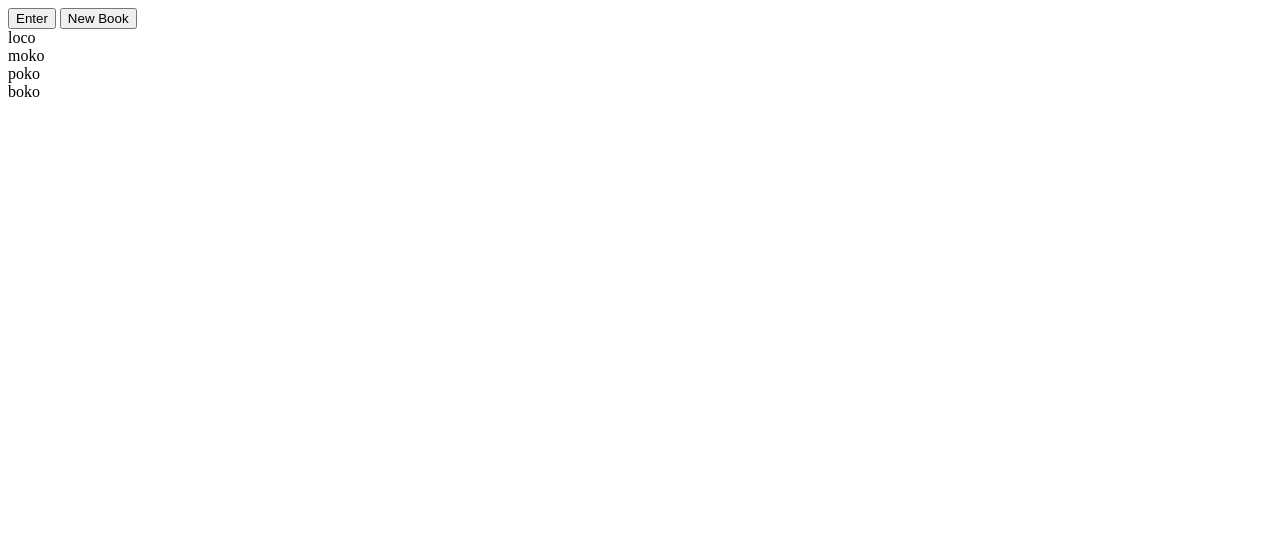
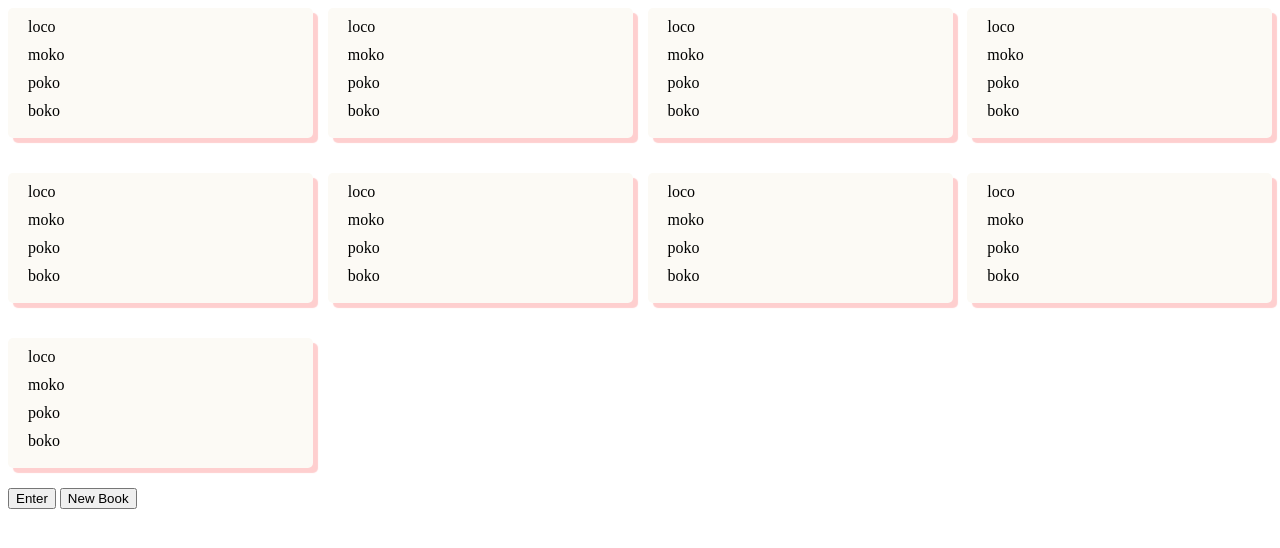
Before and after one commit to teajm/library, a plain HTML site: page index.html in a window 1280 px wide. Drawn offline with Linux system fonts and the light colour scheme.

Commit message:
added grid formatting

```diff
--- a/index.html
+++ b/index.html
@@ -5,6 +5,7 @@
     <meta http-equiv="X-UA-Compatible" content="IE=edge">
     <meta name="viewport" content="width=device-width, initial-scale=1.0">
     <title>Library</title>
+    <link rel = "stylesheet" href = "style.css">
 </head>
 <body>
     <div class ="container">
@@ -12,7 +13,8 @@
 
         </div>
         <div class = "library">
-            <div class = "cards-block">
+            <div class = "cardblock">
+
             </div>
             <div class = "controls">
                 <button class = "addButton" id = "control-buttons">Enter</button>
--- a/script.js
+++ b/script.js
@@ -7,7 +7,7 @@ const container = document.querySelector('.container');
 const addButton = document.querySelector('.addButton');
 const newBookButton = document.querySelector('.newBookButton');
 const addBookButton = document.querySelector('.addBookButton');
-const bookContainerDiv = document.querySelector('.cards-block');
+const bookContainerDiv = document.querySelector('.cardblock');
 // addButton.addEventListener ('click', renderLibrary());
 newBookButton.addEventListener ('click', openForm());
 
@@ -90,8 +90,8 @@ function createDisplay(obj){
     authorDiv.setAttribute("id","bookauthor");
     pagesDiv.setAttribute("id","bookpages");
     readDiv.setAttribute("id","bookstatus");
-    bookContainerDiv.setAttribute('data', library.indexOf(obj));
-    container.appendChild(bookContainerDiv);
+    // bookContainerDiv.setAttribute('data', library.indexOf(obj));
+
 
     bookDiv.classList.add('book');
     bookContainerDiv.appendChild(bookDiv);
@@ -113,6 +113,14 @@ function createDisplay(obj){
     bookDiv.appendChild(readDiv);
 }
 addBookToLibrary("loco","moko","poko","boko");
+addBookToLibrary("loco","moko","poko","boko");
+addBookToLibrary("loco","moko","poko","boko");
+addBookToLibrary("loco","moko","poko","boko");
+addBookToLibrary("loco","moko","poko","boko");
+addBookToLibrary("loco","moko","poko","boko");
+addBookToLibrary("loco","moko","poko","boko");
+addBookToLibrary("loco","moko","poko","boko");
+addBookToLibrary("loco","moko","poko","boko");
 
 
 // renderLibrary(0);
--- a/style.css
+++ b/style.css
@@ -0,0 +1,38 @@
+:root {
+    --dark-text: rgb(53, 53, 67);
+    --light-text: white;
+    --grey-text:rgb(119, 119, 119);
+    /* --hover-link: rgb(45, 109, 212); */
+    --background-col: rgb(234, 234, 240);
+    --shadow-col:#fecfcf;
+}
+
+.cardblock{
+    display:grid;
+    gap:15px;
+    grid-template-columns: repeat(auto-fit, minmax(300px, 1fr));
+    grid-auto-rows: max-content;
+}
+
+.book{
+    display:grid;
+    gap: 10px;
+    grid-template-columns: repeat(auto-fit, minmax(300px, 1fr));
+    grid-auto-rows: max-content;
+    width: fit-content;
+    background-color: #fcfaf5;
+    width: 48%;
+    height: 100px;
+    margin-bottom: 20px;
+    margin-right: 10px;
+    border-radius: 5px;
+    min-width: 265px;
+    box-shadow: 5px 5px 1px var(--shadow-col);
+    padding: 10px 20px 20px 20px;
+    display: flex;
+    flex-direction: column;
+    justify-content: space-between;
+    /* background-image: linear-gradient(left, var(--shadow-col),#86A3B8 2%, transparent 2%, transparent 100%);
+    background-image: -webkit-linear-gradient(left, var(--shadow-col), #86A3B8 2%, transparent 2%, transparent 100%);
+     */
+}
```
